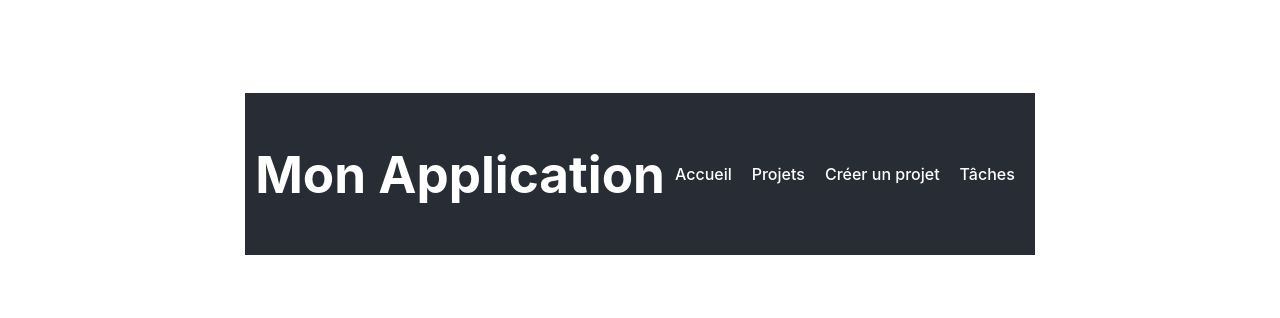
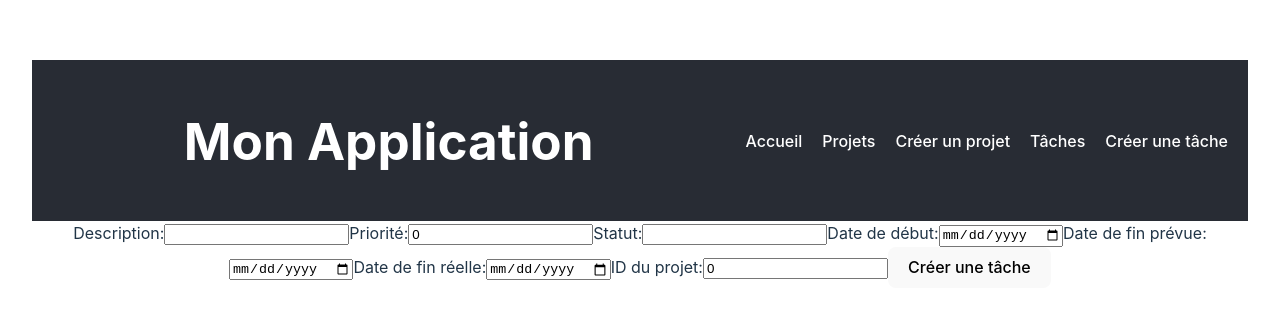
Before and after one commit to yacine977/frontend-gestion-projet, a React (Vite) app: page /creer-tache in a window 1280 px wide. Shown: the part 226-544 px from the top of the page. Built offline with nearby package versions, Linux system fonts and the light colour scheme.

Commit message:
Création du composant CreerTache

```diff
--- a/src/App.jsx
+++ b/src/App.jsx
@@ -8,6 +8,7 @@ import HomePage from './composants/HomePage';
 import NavBar from './composants/NavBar';
 import ModifierProjet from './composants/ModifierProjet';
 import ListeDesTaches from './composants/ListeDesTaches';
+import CreerTache from './composants/CreerTache';
 
 
 function App() {
@@ -24,6 +25,7 @@ function App() {
           <Route path="/creer-projet" element={<CreerProjet />} /> {/* Modifiez cette ligne */}
           <Route path="/modifier-projet/:id" element={<ModifierProjet />} /> {/* Modifiez cette ligne */}
           <Route path="/taches" element={<ListeDesTaches />} /> {/* Modifiez cette ligne */}
+          <Route path="/creer-tache" element={<CreerTache />} /> {/* Modifiez cette ligne */}
 
 
         </Routes>
--- /dev/null
+++ b/src/composants/CreerTache.jsx
@@ -0,0 +1,74 @@
+import { useState } from 'react';
+
+function CreerTache() {
+  const [description, setDescription] = useState('');
+  const [priorite, setPriorite] = useState(0);
+  const [statut, setStatut] = useState('');
+  const [dateDebut, setDateDebut] = useState('');
+  const [dateFinPrevu, setDateFinPrevu] = useState('');
+  const [dateFinReel, setDateFinReel] = useState('');
+  const [projetId, setProjetId] = useState(0);
+
+  const handleSubmit = async (event) => {
+    event.preventDefault();
+
+    const tache = { description, priorite, statut, dateDebut, dateFinPrevu, dateFinReel, projetId };
+
+    const response = await fetch('http://localhost:3000/tache', {
+      method: 'POST',
+      headers: {
+        'Content-Type': 'application/json',
+      },
+      body: JSON.stringify(tache),
+    });
+
+    if (response.ok) {
+      alert('Tâche créée avec succès');
+      setDescription('');
+      setPriorite(0);
+      setStatut('');
+      setDateDebut('');
+      setDateFinPrevu('');
+      setDateFinReel('');
+      setProjetId(0);
+    } else {
+      alert('Erreur lors de la création de la tâche');
+    }
+  };
+
+  return (
+    <form onSubmit={handleSubmit}>
+      <label>
+        Description:
+        <input type="text" value={description} onChange={(e) => setDescription(e.target.value)} required />
+      </label>
+      <label>
+        Priorité:
+        <input type="number" value={priorite} onChange={(e) => setPriorite(e.target.value)} required />
+      </label>
+      <label>
+        Statut:
+        <input type="text" value={statut} onChange={(e) => setStatut(e.target.value)} required />
+      </label>
+      <label>
+        Date de début:
+        <input type="date" value={dateDebut} onChange={(e) => setDateDebut(e.target.value)} required />
+      </label>
+      <label>
+        Date de fin prévue:
+        <input type="date" value={dateFinPrevu} onChange={(e) => setDateFinPrevu(e.target.value)} required />
+      </label>
+      <label>
+        Date de fin réelle:
+        <input type="date" value={dateFinReel} onChange={(e) => setDateFinReel(e.target.value)} />
+      </label>
+      <label>
+        ID du projet:
+        <input type="number" value={projetId} onChange={(e) => setProjetId(e.target.value)} required />
+      </label>
+      <button type="submit">Créer une tâche</button>
+    </form>
+  );
+}
+
+export default CreerTache;
--- a/src/composants/NavBar.jsx
+++ b/src/composants/NavBar.jsx
@@ -11,6 +11,7 @@ function NavBar() {
         <Link to="/projets" style={{ color: 'white', textDecoration: 'none', margin: '0 10px' }}>Projets</Link>
         <Link to="/creer-projet" style={{ color: 'white', textDecoration: 'none', margin: '0 10px' }}>Créer un projet</Link>
         <Link to="/taches" style={{ color: 'white', textDecoration: 'none', margin: '0 10px' }}>Tâches</Link>
+        <Link to="/creer-tache" style={{ color: 'white', textDecoration: 'none', margin: '0 10px' }}>Créer une tâche</Link>
       </div>
     </nav>
   );
```
